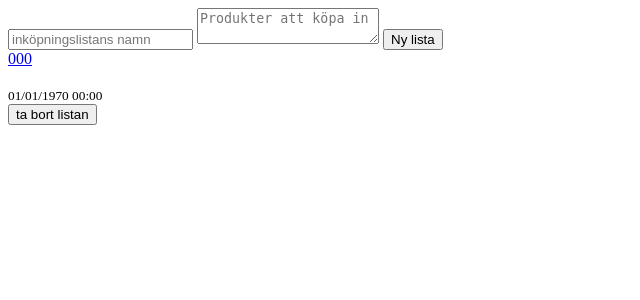
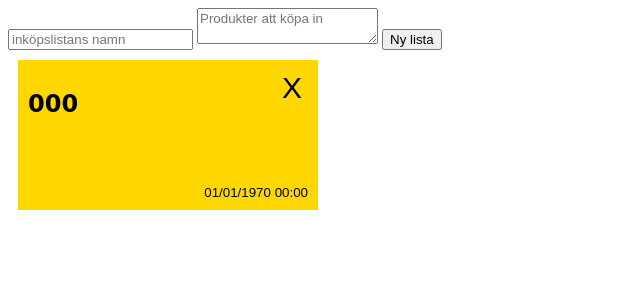
Before and after one commit to TheReverseStig/TE4, a PHP site: page / in a window 1280 px wide. Shown: the top 300 px of the page, without its empty margins (0-640 px from the left). Run offline with PHP 8.4, Linux system fonts and the light colour scheme; tables that the repository leaves empty or names only in its code hold one stand-in row (values such as "Sample post"); data that the repository does not hold is empty.

Commit message:
Fixat lite mer CSS och ett class namn

```diff
--- a/3 Veckors Projekt/index.php
+++ b/3 Veckors Projekt/index.php
@@ -31,13 +31,13 @@ if (isset($_GET['id'])) {
 </head>
 <body>
 <div>
-    <form class="new-lista" action="skapalista.php" method="post">
+    <form class="NyLista" action="skapalista.php" method="post">
 
         <!-- ger varje lista ett ID -->
         <input type="hidden" name="id" value="<?php echo $aktivlista['id'] ?>">
 
         <!-- Text rutorna som man ger listorna titel och innehåll -->
-        <input type="text" name="titel" placeholder="inköpningslistans namn" autocomplete="off"
+        <input type="text" name="titel" placeholder="inköpslistans namn" autocomplete="off"
         value="<?php echo $aktivlista['titel'] ?>">
         <textarea name="Inneholl" id="a"
         placeholder="Produkter att köpa in"><?php echo $aktivlista['Inneholl'] ?></textarea>
@@ -64,9 +64,9 @@ if (isset($_GET['id'])) {
                 den istället för att göra en ny lista
                 -->
                 <div class="titel">
-                <a href="?id=<?php echo $lista['id'] ?>">
+                <h2><a href="?id=<?php echo $lista['id'] ?>">
                 <?php echo $lista['titel'] ?>
-                </a>
+                </a></h2>
                 </div>
 
                 <div class="Inneholl">
@@ -79,7 +79,7 @@ if (isset($_GET['id'])) {
                 <!-- anrop till tabort.php för kanppen som är kopplad till listan -->
                 <form action="tabort.php" method="post">
                     <input type="hidden" name="id" value="<?php echo $lista['id'] ?>">
-                    <button class="bort">ta bort listan</button>
+                    <button class="bort">X</button>
                 </form>
             </div>
         <?php endforeach; ?>
--- a/3 Veckors Projekt/stil.css
+++ b/3 Veckors Projekt/stil.css
@@ -1,16 +1,66 @@
+*{
+    box-sizing: border-box;
+}
+
+.NyLista input{
+    font-family: Arial;
+}
+
+.NyLista textarea{
+    font-family: Arial;
+}
+
+.NyLista button{
+    font-family: Arial;
+}
+
+.titel{
+    font-family: "Lucida Handwriting", "Brush Script MT", cursive;
+}
+
+a {
+    color: black;
+    text-decoration: none;
+}
 
 .listor{
-
+    justify-content: center;
 }
 
 .lista{
-
+    background-color: gold;
+    color: black;
+    min-width: 300px;
+    display: inline-block;
+    margin: 10px;
+    padding: 10px;
+    position: relative;
+    min-height: 150px;
 }
 
 .bort{
-
+    position: absolute;
+    right: 10px;
+    top: 10px;
+    background-color: transparent;
+    border: none;
+    font-family: Arial;
+    font-size: 30px;
 }
 
 .Inneholl{
+    position: relative;
+    bottom: 20px;
     white-space: pre-line;
+    line-height: 30px;
 }
+
+ small{
+    font-family: Arial;
+    position: absolute;
+    bottom: 10px;
+    right: 10px;
+    margin-top: 10px;
+    display: block;
+    text-align: right;
+}
```
